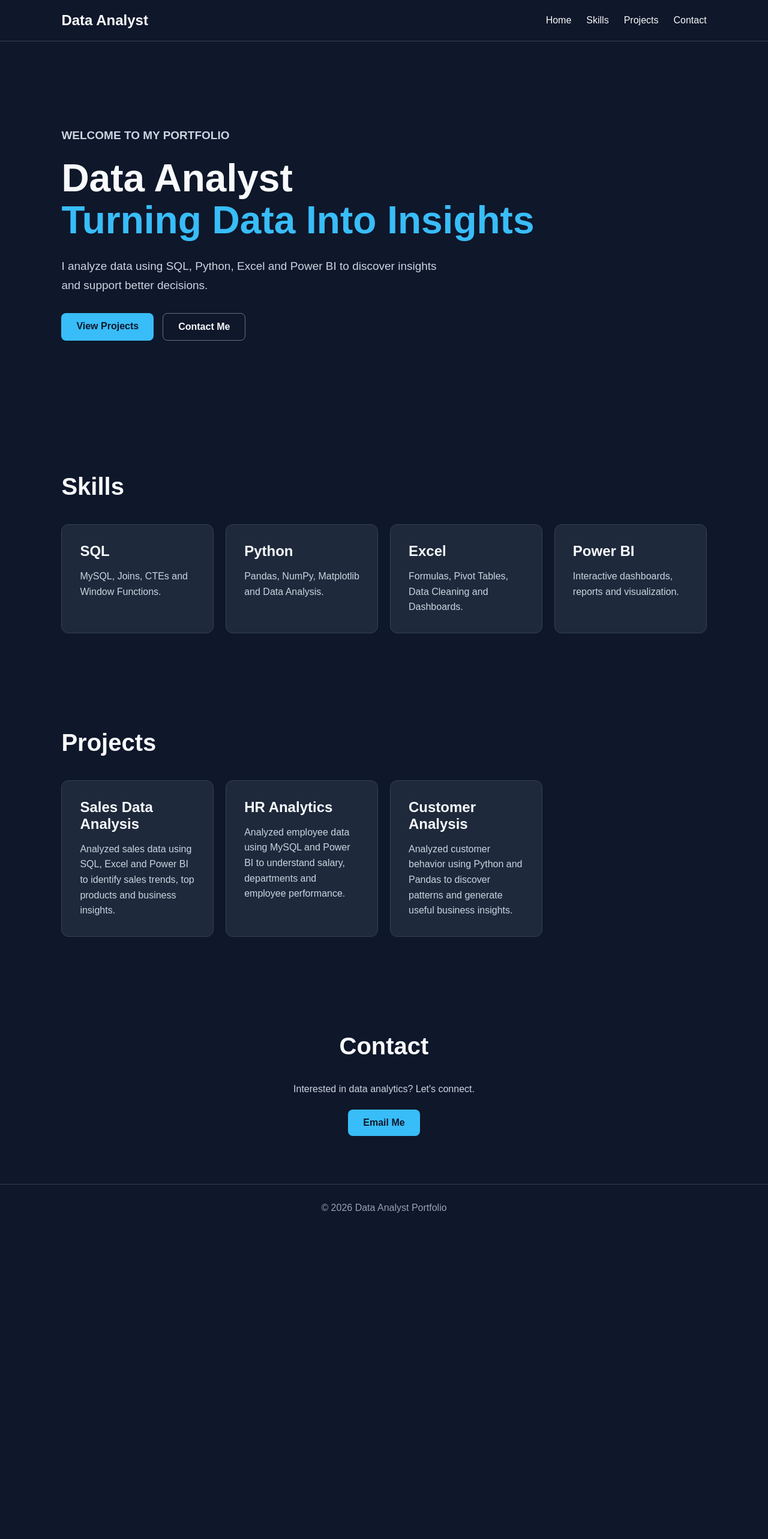
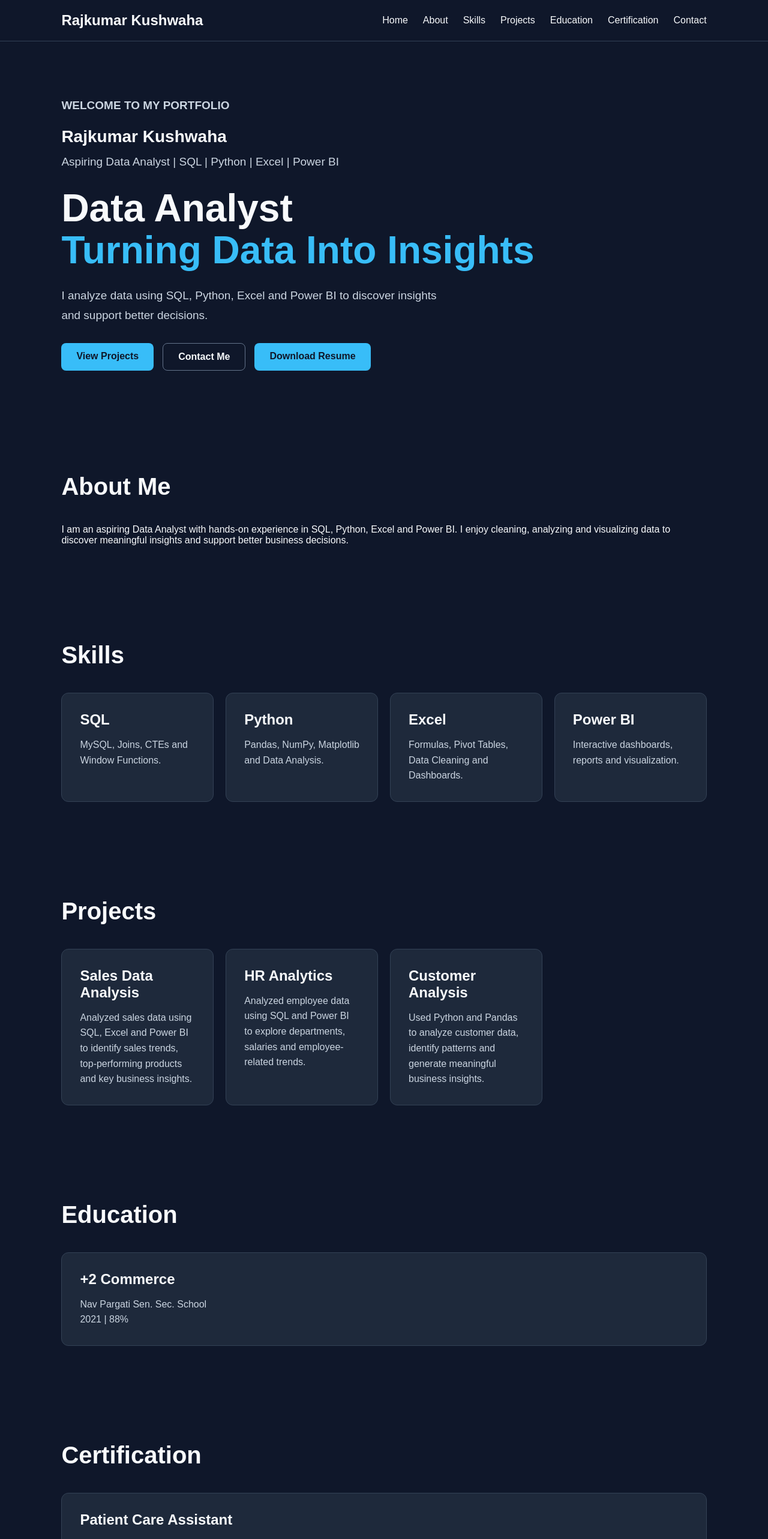
Before and after one commit to rajkumar9034765722-cmyk/data-analyst-portfolio, a Next.js app: page / in a window 1280 px wide. Shown: the top 2566 px of the page at 60% size. Before the commit the page ends 2053 px from the top, so only its background shows below. Built offline with nearby package versions, Linux system fonts and the light colour scheme.

Commit message:
Add resume and update portfolio

```diff
--- a/app/globals.css
+++ b/app/globals.css
@@ -29,6 +29,8 @@ body {
 .nav-links {
   display: flex;
   gap: 25px;
+  flex-wrap: wrap;
+  justify-content: center;
 }
 
 .nav-links a {
@@ -54,6 +56,16 @@ body {
   margin-bottom: 20px;
 }
 
+.profile-name {
+  font-size: 28px;
+  margin-bottom: 10px;
+}
+
+.profile-role {
+  color: #38bdf8;
+  font-size: 18px;
+  margin-bottom: 25px;
+}
 .hero h1 {
   font-size: 64px;
   line-height: 1.1;
@@ -85,6 +97,12 @@ body {
   text-decoration: none;
   border-radius: 8px;
   font-weight: bold;
+  transition: transform 0.2s ease, opacity 0.2s ease;
+}
+
+.button:hover {
+  transform: translateY(-2px);
+  opacity: 0.9;
 }
 
 .button.secondary {
@@ -107,12 +125,17 @@ body {
   grid-template-columns: repeat(4, 1fr);
   gap: 20px;
 }
-
 .card {
   background: #1e293b;
   padding: 30px;
   border-radius: 12px;
   border: 1px solid #334155;
+  transition: transform 0.3s ease, border-color 0.3s ease;
+}
+
+.card:hover {
+  transform: translateY(-5px);
+  border-color: #38bdf8;
 }
 
 .card h3 {
--- a/app/page.tsx
+++ b/app/page.tsx
@@ -2,18 +2,27 @@ export default function Home() {
   return (
     <main>
       <nav className="navbar">
-        <h2>Data Analyst</h2>
+        <h2>Rajkumar Kushwaha</h2>
 
         <div className="nav-links">
           <a href="#home">Home</a>
+          <a href="#about">About</a>
           <a href="#skills">Skills</a>
           <a href="#projects">Projects</a>
+          <a href="#education">Education</a>
+          <a href="#certification">Certification</a>
           <a href="#contact">Contact</a>
         </div>
       </nav>
 
       <section id="home" className="hero">
         <p className="small-title">WELCOME TO MY PORTFOLIO</p>
+
+        <h2 className="profile-name">Rajkumar Kushwaha</h2>
+
+        <p className="profile-role">
+        Aspiring Data Analyst | SQL | Python | Excel | Power BI
+        </p>
 
         <h1>
           Data Analyst
@@ -34,7 +43,26 @@ export default function Home() {
           <a href="#contact" className="button secondary">
             Contact Me
           </a>
+          <a
+           href="/Rajkumar-Kushwaha-Resume.pdf"
+           target="_blank"
+           rel="noopener noreferrer"
+           className="button"
+          >
+           Download Resume
+          </a>
         </div>
+      </section>
+
+      <section id="about" className="section">
+  <h2>About Me</h2>
+
+  <p>
+    I am an aspiring Data Analyst with hands-on experience in SQL,
+    Python, Excel and Power BI. I enjoy cleaning, analyzing and
+    visualizing data to discover meaningful insights and support
+    better business decisions.
+  </p>
 </section>
 
       <section id="skills" className="section">
@@ -71,25 +99,45 @@ export default function Home() {
       <h3>Sales Data Analysis</h3>
       <p>
         Analyzed sales data using SQL, Excel and Power BI to identify
-        sales trends, top products and business insights.
+        sales trends, top-performing products and key business insights.
       </p>
     </div>
 
     <div className="card">
       <h3>HR Analytics</h3>
       <p>
-        Analyzed employee data using MySQL and Power BI to understand
-        salary, departments and employee performance.
+        Analyzed employee data using SQL and Power BI to explore
+        departments, salaries and employee-related trends.
       </p>
     </div>
 
     <div className="card">
       <h3>Customer Analysis</h3>
       <p>
-        Analyzed customer behavior using Python and Pandas to discover
-        patterns and generate useful business insights.
+        Used Python and Pandas to analyze customer data, identify
+        patterns and generate meaningful business insights.
       </p>
     </div>
+  </div>
+</section>
+
+      <section id="education" className="section">
+  <h2>Education</h2>
+
+  <div className="card">
+    <h3>+2 Commerce</h3>
+    <p>Nav Pargati Sen. Sec. School</p>
+    <p>2021 | 88%</p>
+  </div>
+</section>
+
+      <section id="certification" className="section">
+  <h2>Certification</h2>
+
+  <div className="card">
+    <h3>Patient Care Assistant</h3>
+    <p>Healthcare Sector Skill Council</p>
+    <p>National Skill Development Corporation (NSDC)</p>
   </div>
 </section>
 
@@ -98,13 +146,29 @@ export default function Home() {
 
   <p>Interested in data analytics? Let's connect.</p>
 
-        <a href="mailto:your-email@example.com" className="button">
-          Email Me
+  <div className="buttons">
+    <a
+      href="https://github.com/rajkumar9034765722-cmyk"
+      target="_blank"
+      rel="noopener noreferrer"
+      className="button"
+    >
+      GitHub
     </a>
+
+    <a
+      href="https://www.linkedin.com/in/rajkumar-kushwaha-data-analyst/"
+      target="_blank"
+      rel="noopener noreferrer"
+      className="button secondary"
+    >
+      LinkedIn
+    </a>
+  </div>
 </section>
 
  <footer>
-        <p>© 2026 Data Analyst Portfolio</p>
+  <p>© 2026 Rajkumar Kushwaha | Aspiring Data Analyst</p>
 </footer>
 </main>
 );
```
Also changed, not shown: 1 other file (tests, documents, lock files or other folders). Lines whose indentation alone changed are shown as unchanged.
